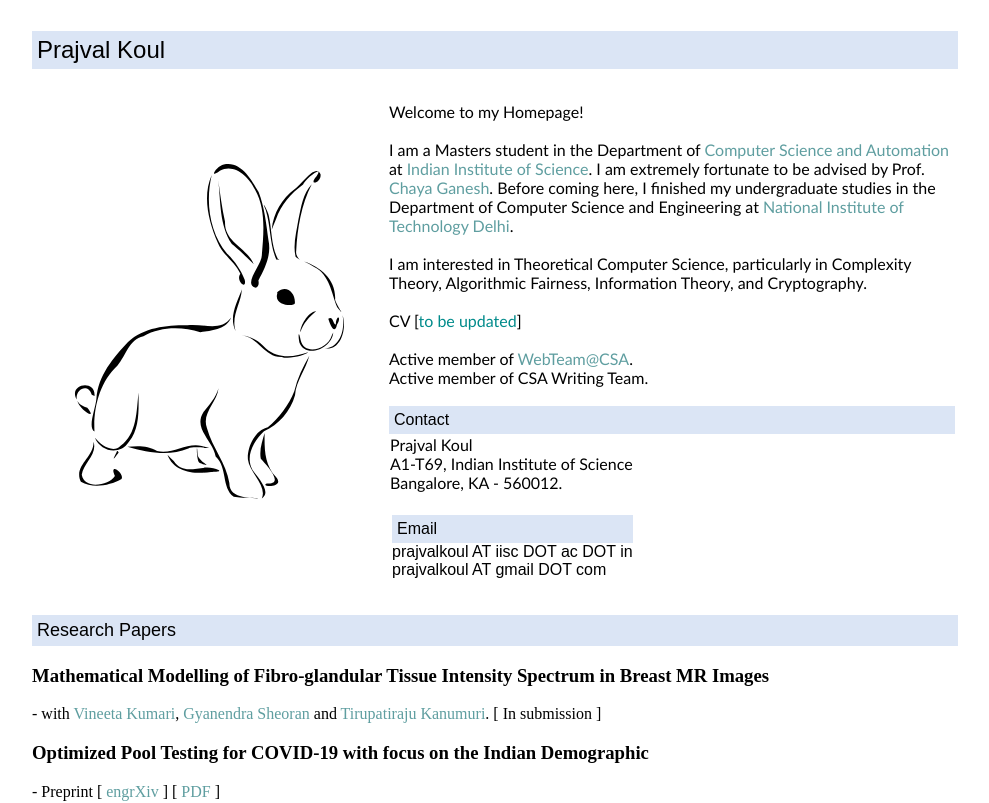
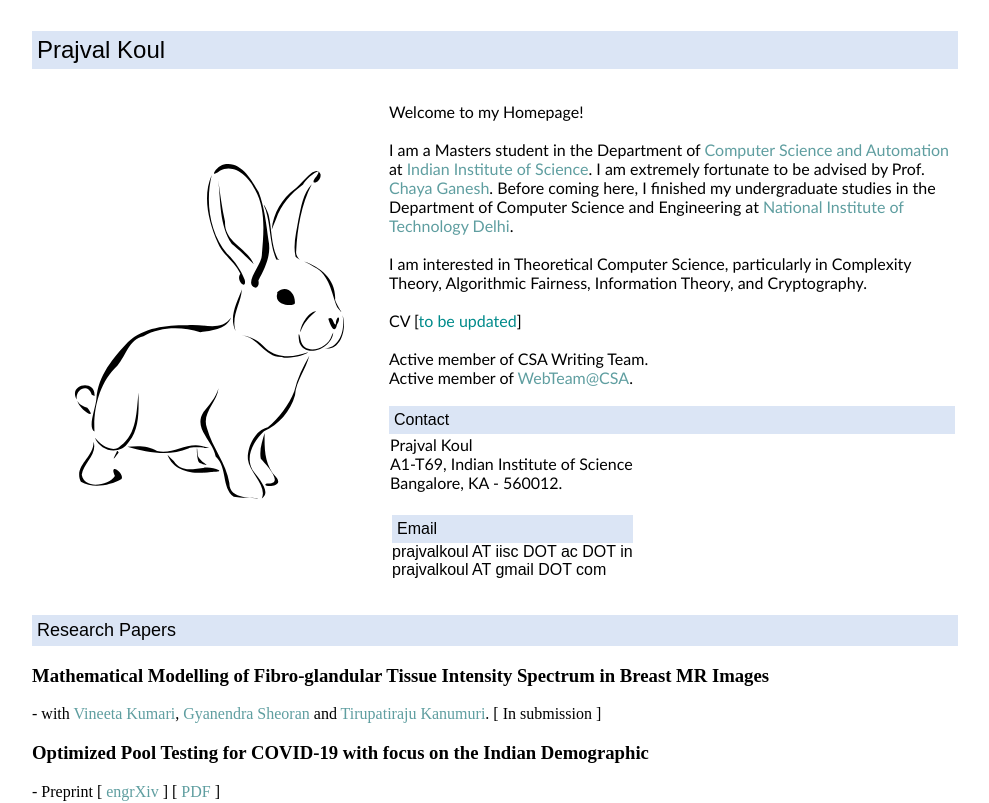
Before and after one commit to prajvalkoul/prajvalkoul.github.io, a plain HTML site: page index.html in a window 1280 px wide. Shown: the top 803 px of the page, without its empty margins (51-1040 px from the left). Drawn offline with Linux system fonts and the light colour scheme.

Commit message:
Update index.html

```diff
--- a/index.html
+++ b/index.html
@@ -52,11 +52,11 @@ I am interested in Theoretical Computer Science, particularly in Complexity Theo
 CV [<a href="" >to be updated</a>]
 <br>
 <br>
-Active member of <a href="https://www.csa.iisc.ac.in/group/webteam/" target="_blank">WebTeam@CSA</a>. <span style="color:white;">I also play the violin and the piano. And TT.</span>
+Active member of CSA Writing Team. <span style="color:white;">I also play the violin and the piano. And TT.</span>
 <br>
-Active member of CSA Writing Team.
+Active member of <a href="https://www.csa.iisc.ac.in/group/webteam/" target="_blank">WebTeam@CSA</a>.
 <br>
-<br>
+<span style="color:white;">I also play the violin and the piano. And TT.</span>
 
 <table bgcolor="#DBE5F5" cellpadding=5 cellspacing=0 border=0 width="100%">
 <tr><td align=left>
```
